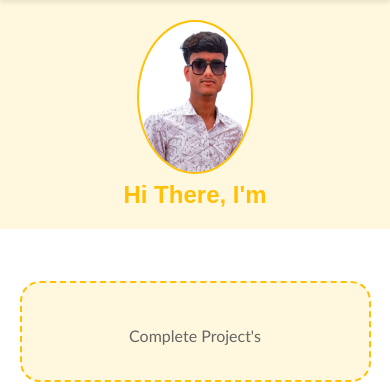
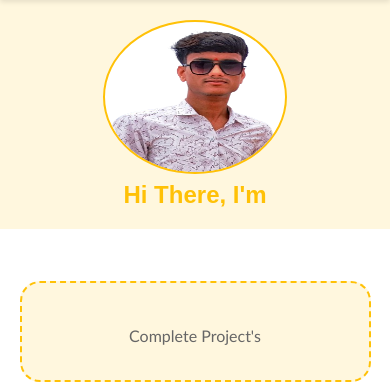
Before and after one commit to ankitprajapat42/my-portfolio_web, a Flask app: template templates/index.html in a window 390 px wide. Shown: the part 68-454 px from the top of the page. Run offline with Flask 3, Linux system fonts and the light colour scheme; the template is opened without the code that fills it, so the values that code supplies are empty.

Commit message:
Update Photo

```diff
--- a/static/style.css
+++ b/static/style.css
@@ -185,6 +185,7 @@
 
     #photo {
         order: 1;
+        width: 180px;
         height: 200px;
         margin-top: 20px;
         border-radius: 50%; /* Makes the image circular */
```
